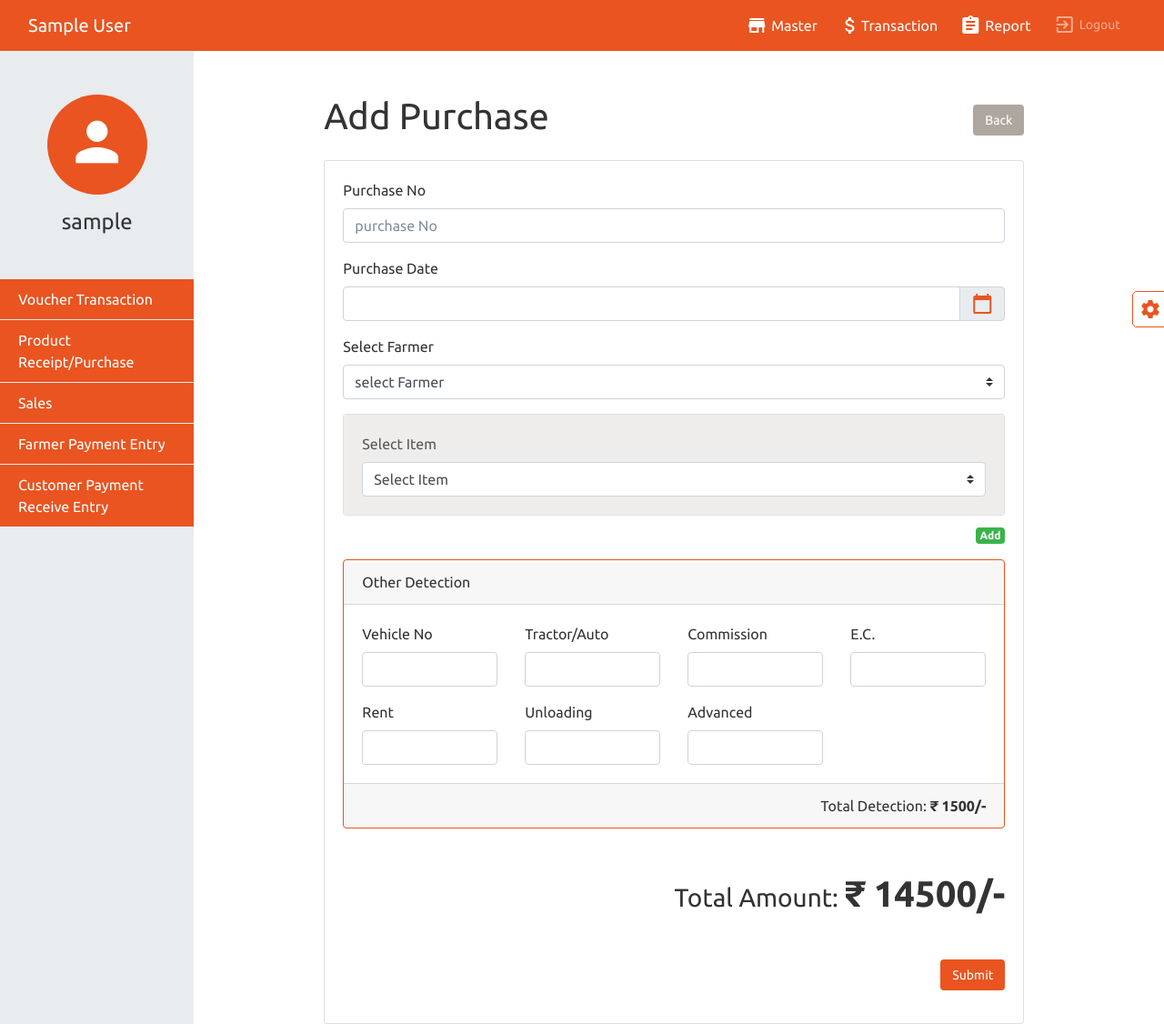
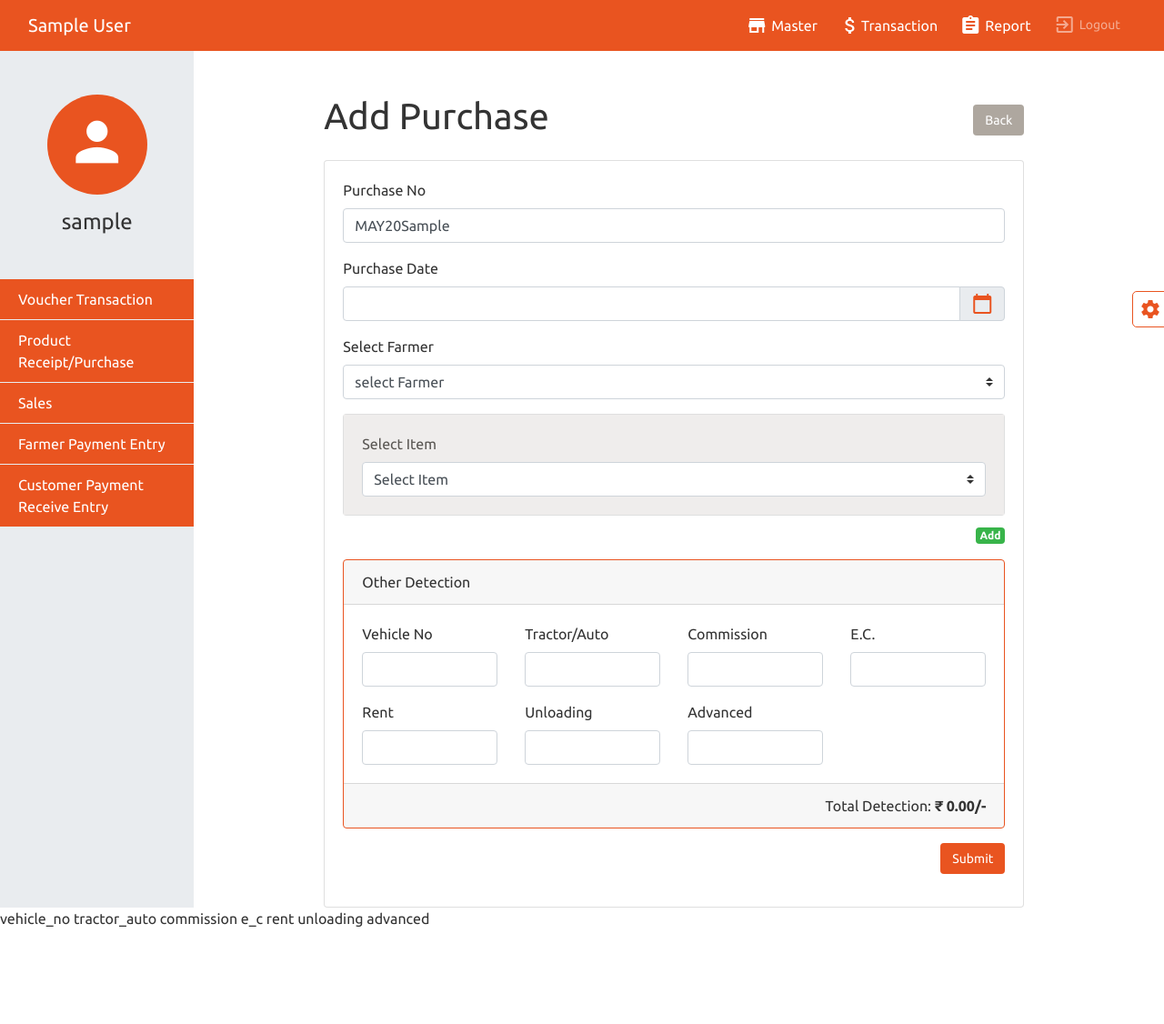
Before and after one commit to exsaro/mango-mandi, a PHP site: page /View/addPurchase.php in a window 1280 px wide. Shown: the whole page at 91% size. After the commit the page ends 1019 px from the top, so only its background shows below. Run offline with PHP 8.4, Linux system fonts and the light colour scheme; the visitor is signed in with stand-in values (Sample User, id 1); tables that the repository leaves empty or names only in its code hold one stand-in row (values such as "Sample post").

Commit message:
purchase Detail added

```diff
--- a/Language/Lang.php
+++ b/Language/Lang.php
@@ -57,8 +57,8 @@
             'cu_m'         => 'customer_master',
             't_m'          => 'transaction_master',
             'u_m'          => 'user_master',
-            'v_t_d'        => 'voucher_transaction_detail',
-            'pu_m'         => 'purchase_master',
+            'v_t_d'        => 'voucher',
+            'pu_m'         => 'purchase',
 
             //Column Name
             'c_m_c'        => 'company_id',
@@ -67,8 +67,8 @@
             'cu_m_c'       => 'customer_id',
             't_m_c'        => 'transaction_id',
             'u_m_c'        => 'user_id',
-            'v_t_d_c'      => 'voucher_transaction_detail_id',
-            'pu_m_c'       => 'purchase_master_id',
+            'v_t_d_c'      => 'voucher_id',
+            'pu_m_c'       => 'purchase_id',
 
             // Page Name
             'c_m_p'        => 'company',
--- a/Model/CommonModel.php
+++ b/Model/CommonModel.php
@@ -15,7 +15,7 @@
 
             $sql = "SELECT * FROM ".$tableName." WHERE status != 'D'";
 
-            if($tableName != 'user_type_master' && $tableName !=  'voucher_transaction_group' && $tableName != 'purchase_master_group'){
+            if($tableName != 'user_type_master' && $tableName !=  'voucher_detail' && $tableName != 'purchase_detail'){
                 $sql .= " AND company_id ='". $_SESSION['company_id']."'";
             }
 
@@ -78,7 +78,7 @@
         // Get Voucher List Data
         public function getVoucherListData(){
 
-            $sql = "SELECT * FROM voucher_transaction_detail as vtd INNER JOIN farmer_master as fm ON vtd.farmer_id = fm.farmer_id WHERE fm.status != 'D' AND vtd.status != 'D' AND vtd.company_id = '".$_SESSION['company_id']."' AND fm.company_id = '".$_SESSION['company_id']."'";
+            $sql = "SELECT * FROM voucher as vtd INNER JOIN farmer_master as fm ON vtd.farmer_id = fm.farmer_id WHERE fm.status != 'D' AND vtd.status != 'D' AND vtd.company_id = '".$_SESSION['company_id']."' AND fm.company_id = '".$_SESSION['company_id']."'";
             $executeQuery  = mysqli_query($this->connected,$sql);
             $getData = [];
 
@@ -92,7 +92,7 @@
         }
 
         public function getPurchaseListData(){
-            $sql = "SELECT * FROM purchase_master as pm INNER JOIN farmer_master as fm ON pm.farmer_id = fm.farmer_id WHERE fm.status != 'D' AND pm.status != 'D' AND pm.company_id = '".$_SESSION['company_id']."' AND fm.company_id = '".$_SESSION['company_id']."'";
+            $sql = "SELECT * FROM purchase as pm INNER JOIN farmer_master as fm ON pm.farmer_id = fm.farmer_id WHERE fm.status != 'D' AND pm.status != 'D' AND pm.company_id = '".$_SESSION['company_id']."' AND fm.company_id = '".$_SESSION['company_id']."'";
             $executeQuery  = mysqli_query($this->connected,$sql);
             $getData = [];
 
@@ -103,6 +103,18 @@
                 }
             }
             return $getData;
+        }
+
+        public function getFinalRow($fields,$tableName,$id){
+           $sql =  "SELECT ".$fields." FROM ".$tableName. " WHERE company_id = '".$_SESSION['company_id']."' ORDER BY ".$id." DESC LIMIT 1";
+           $executeQuery  = mysqli_query($this->connected,$sql);
+
+            return mysqli_fetch_assoc($executeQuery)[$fields];
+        }
+        public function getAutoDate(){
+            $getDate            = getdate();
+            $autoNumberFormat = strtoupper($getDate['month']).str_split($getDate['year'],2)[1];
+            return $autoNumberFormat;
         }
     }
 
--- a/View/addPurchase.php
+++ b/View/addPurchase.php
@@ -1,5 +1,8 @@
 <?php
     include 'header.php';
+    $purchaseNumberFormat1        = $commonModel->getAutoDate();
+    $purchaseNumberFormat2        = $commonModel->getFinalRow('purchase','auto_increment_number','auto_increment_number_id');
+    $purchaseNumberFormat         = $purchaseNumberFormat1.$purchaseNumberFormat2;
     $checkIteration = 0;
     $title      = 'Add Purchase';
     $editData   = [];
@@ -11,17 +14,26 @@
 
     if(isset($_GET['id'])){
         $title      = 'Edit Purchase';
-        $purchaseEditData = $commonModel->getData('purchase_master','edit',$_GET['id'],'purchase_master_id');
-        $purchaseGroupData = $commonModel->getData('purchase_master_group','edit',$_GET['id'],'purchase_master_id');
+        $purchaseEditData = $commonModel->getData('purchase','edit',$_GET['id'],'purchase_id');
+        $purchaseGroupData = $commonModel->getData('purchase_detail','edit',$_GET['id'],'purchase_id');
         $editData   = isset($purchaseEditData[0]) ?  $purchaseEditData[0] : [] ;
         $submitType = 'update';
     }
-    $id             = isset($editData['purchase_master_id'])    ? $editData['purchase_master_id'] : '';
-    $purchaseNo      = isset($editData['receipt_number'])  ? $editData['receipt_number']   : '';
+    $id             = isset($editData['purchase_id'])    ? $editData['purchase_id'] : '';
+    $purchaseNo      = isset($editData['receipt_number'])  ? $editData['receipt_number']   : $purchaseNumberFormat;
     $purchaseDate    = isset($editData['receipt_date'])  ? $editData['receipt_date']   : '';
     $farmerId       = isset($editData['farmer_id'])  ? $editData['farmer_id']   : '';
+    $vehicleNo       = isset($editData['vehicle_no'])  ? $editData['vehicle_no']   : '';
+    $tractorAuto       = isset($editData['tractor_auto'])  ? $editData['tractor_auto']   : '';
+    $commission       = isset($editData['commission'])  ? $editData['commission']   : '';
+    $eC       = isset($editData['e_c'])  ? $editData['e_c']   : '';
+    $rent       = isset($editData['rent'])  ? $editData['rent']   : '';
+    $unloading       = isset($editData['unloading'])  ? $editData['unloading']   : '';
+    $advanced       = isset($editData['advanced'])  ? $editData['advanced']   : '';
     $status         = (isset($editData['status']) && $editData['status'] == 'IA')? 'IA': 'A';
     $purchaseDetails = isset($purchaseGroupData)   ? $purchaseGroupData : $purchaseData;
+    $totalDetection = ($tractorAuto!=''?$tractorAuto:0)+($commission!=''?$commission:0)+($eC!=''?$eC:0)+($rent!=''?$rent:0)+($unloading!=''?$unloading:0)+($advanced!=''?$advanced:0);
+    $totalDetection = sprintf("%.2f", $totalDetection);
 ?>
 <div class="container-fluid">
         <div class="row">
@@ -31,11 +43,12 @@
 
                     <div class="col-md-10">
                     <div class="d-flex justify-content-between align-items-center mb-3">
-                    <h1>Add Purchase</h1>
+                    <h1><?php echo $title; ?></h1>
                     <a href="purchase.php" class="btn btn-secondary">Back</a>
                 </div>
                 <form action="../Model/PurchaseDetail.php"  method="post" id="addPurchase">
                     <input type="hidden" id="editId" name="editId" value='<?php echo $id; ?>' />
+                    <input type="hidden" id="autoIncNumber" name="autoIncNumber" value='<?php echo $purchaseNumberFormat2; ?>' />
 
                     <div class="card">
                     <div class="card-body">
@@ -105,45 +118,42 @@
 									<div class="row mb-3">
 										<div class="col-md-3">
 											<label for="">Vehicle No</label>
-											<input type="text" class="form-control" id="" name="" />
+											<input type="text" class="form-control" id="" name="vehicle_no" value="<?php echo  $vehicleNo; ?>" />
 										</div>
 										<div class="col-md-3">
 											<label for="">Tractor/Auto</label>
-											<input type="text" class="form-control" id="" name="" />
+											<input type="number" class="form-control calcReduction" id="tractor_auto"  name="tractor_auto" value="<?php echo  $tractorAuto; ?>" />
 										</div>
 										<div class="col-md-3">
 											<label for="">Commission</label>
-											<input type="text" class="form-control" id="" name="" />
+											<input type="number" class="form-control calcReduction" id="commission"  name="commission" value="<?php echo  $commission; ?>" />
 										</div>
 										<div class="col-md-3">
 											<label for="">E.C.</label>
-											<input type="text" class="form-control" id="" name="" />
+											<input type="number" class="form-control calcReduction" id="e_c"  name="e_c" value="<?php echo  $eC; ?>" />
 										</div>
 									</div>
 									<div class="row">
 										<div class="col-md-3">
 											<label for="">Rent</label>
-											<input type="text" class="form-control" id="" name="" />
+											<input type="number" class="form-control calcReduction" id="rent"  name="rent" value="<?php echo  $rent; ?>" />
 										</div>
 										<div class="col-md-3">
 											<label for="">Unloading</label>
-											<input type="text" class="form-control" id="" name="" />
+											<input type="number" class="form-control calcReduction" id="unloading"  name="unloading" value="<?php echo  $unloading; ?>" />
 										</div>
 										<div class="col-md-3">
 											<label for="">Advanced</label>
-											<input type="text" class="form-control" id="" name="" />
+											<input type="number" class="form-control calcReduction" id="advanced"  name="advanced" value="<?php echo  $advanced; ?>" />
 										</div>
 									</div>
 								</div>
 								<div class="card-footer text-right">
-									<span>Total Detection: </span><strong>₹ 1500/-</strong>
+									<span>Total Detection: </span><strong>₹ <span id="calcTotalReduction"><?php echo  $totalDetection; ?></span>/-</strong>
 								</div>
                             </div>
                         </div>
 
-						<div class="my-5">
-							<p class="text-right h1"><span class="h3">Total Amount: </span><strong>₹ 14500/-</strong></p>
-						</div>
 
                         <div class="form-group text-right">
                             <button  type="submit" name='<?php echo $submitType; ?>' class="btn btn-primary">Submit</button>
@@ -186,3 +196,11 @@
         </p>
     </div>
 </div>
+
+vehicle_no
+tractor_auto
+commission
+e_c
+rent
+unloading
+advanced
--- a/View/purchase.php
+++ b/View/purchase.php
@@ -38,7 +38,7 @@
                                     <td><?php echo $value['farmer_code']; ?></td>
                                     <td class="text-right">
                                         <ul class="nav justify-content-end">
-                                            <li class="mr-3"><a title='<?php echo $lang['edit']; ?>' href='addPurchase.php?id=<?php echo $value['purchase_master_id'] ?>'><span class="material-icons">edit</span></a></li>
+                                            <li class="mr-3"><a title='<?php echo $lang['edit']; ?>' href='addPurchase.php?id=<?php echo $value['purchase_id'] ?>'><span class="material-icons">edit</span></a></li>
                                             <li><a id="delete" href='#delete<?php echo $i ?>' data-toggle="modal" title='<?php echo $lang['delete'] ?>' ><span class="material-icons">delete</span></a></li>
                                         </ul>
                                     </td>
@@ -58,7 +58,7 @@
                                         </div>
                                         <div class="modal-footer">
                                             <button type="button" class="btn btn-secondary" data-dismiss="modal">Cancel</button>
-                                            <a href="../Model/CommonModel.php?dId=<?php echo $value['purchase_master_id'] ?>&tb=pu_m" class="btn btn-primary">Delete</a>
+                                            <a href="../Model/CommonModel.php?dId=<?php echo $value['purchase_id'] ?>&tb=pu_m" class="btn btn-primary">Delete</a>
                                         </div>
                                         </div>
                                     </div>
--- a/View/voucherTransaction.php
+++ b/View/voucherTransaction.php
@@ -36,7 +36,7 @@
                                     <td><?php echo $value['farmer_code']; ?></td>
                                     <td class="text-right">
                                         <ul class="nav justify-content-end">
-                                            <li class="mr-3"><a title='<?php echo $lang['edit']; ?>' href='addVoucher.php?id=<?php echo $value['voucher_transaction_detail_id'] ?>'><span class="material-icons">edit</span></a></li>
+                                            <li class="mr-3"><a title='<?php echo $lang['edit']; ?>' href='addVoucher.php?id=<?php echo $value['voucher_id'] ?>'><span class="material-icons">edit</span></a></li>
                                             <li><a id="delete" href='#delete<?php echo $i ?>' data-toggle="modal" title='<?php echo $lang['delete'] ?>' ><span class="material-icons">delete</span></a></li>
                                         </ul>
                                     </td>
@@ -56,7 +56,7 @@
                                         </div>
                                         <div class="modal-footer">
                                             <button type="button" class="btn btn-secondary" data-dismiss="modal">Cancel</button>
-                                            <a href="../Model/CommonModel.php?dId=<?php echo $value['voucher_transaction_detail_id'] ?>&tb=v_t_d" class="btn btn-primary">Delete</a>
+                                            <a href="../Model/CommonModel.php?dId=<?php echo $value['voucher_id'] ?>&tb=v_t_d" class="btn btn-primary">Delete</a>
                                         </div>
                                         </div>
                                     </div>
--- a/js/app.js
+++ b/js/app.js
@@ -192,9 +192,9 @@ $(document).ready(function () {
     if ($("#addVoucher").length) {
         uniqueValidation(
             "voucher_no",
-            "voucher_transaction_detail",
+            "voucher",
             "yes",
-            "voucher_transaction_detail_id",
+            "voucher_id",
             "Voucher number already exists"
         );
     }
@@ -210,7 +210,7 @@ $(document).ready(function () {
         );
     }
     if($("#addPurchase").length){
-        uniqueValidation('receipt_number','purchase_master','yes','purchase_master_id','Receipt No. already exists');
+        uniqueValidation('receipt_number','purchase','yes','purchase_id','Receipt No. already exists');
     }
 
 
@@ -275,6 +275,25 @@ function calculateVoucher() {
 }
 /*  Voucher Transcation Details End*/
 
+/*  Purchase Reduction Details Start*/
+
+    $(".calcReduction").keyup(function () {
+        var totalReduction  = 0;
+        var tractorAuto     = $('#tractor_auto').val()!=''? $('#tractor_auto').val():0;
+        var commission     = $('#commission').val()!=''? $('#commission').val():0;
+        var eC     = $('#e_c').val()!=''? $('#e_c').val():0;
+        var rent     = $('#rent').val()!=''? $('#rent').val():0;
+        var unloading     = $('#unloading').val()!=''? $('#unloading').val():0;
+        var advanced     = $('#advanced').val()!=''? $('#advanced').val():0;
+        totalReduction      = parseFloat(tractorAuto)+parseFloat(commission)+parseFloat(eC)+parseFloat(rent)+parseFloat(unloading)+parseFloat(advanced);
+        $("#calcTotalReduction").html(totalReduction.toFixed(2));
+    });
+/*  Purchase Reduction Details End*/
+
+
+
+
+
 /* Common Function Unique Validation Ajax Call  Start*/
 
 function uniqueValidation(
```
Also changed, not shown: Model/PurchaseDetail.php (+15 -9 lines), Model/VoucherTransactionDetail.php (+14 -9 lines), View/addVoucher.php (+8 -4 lines).
